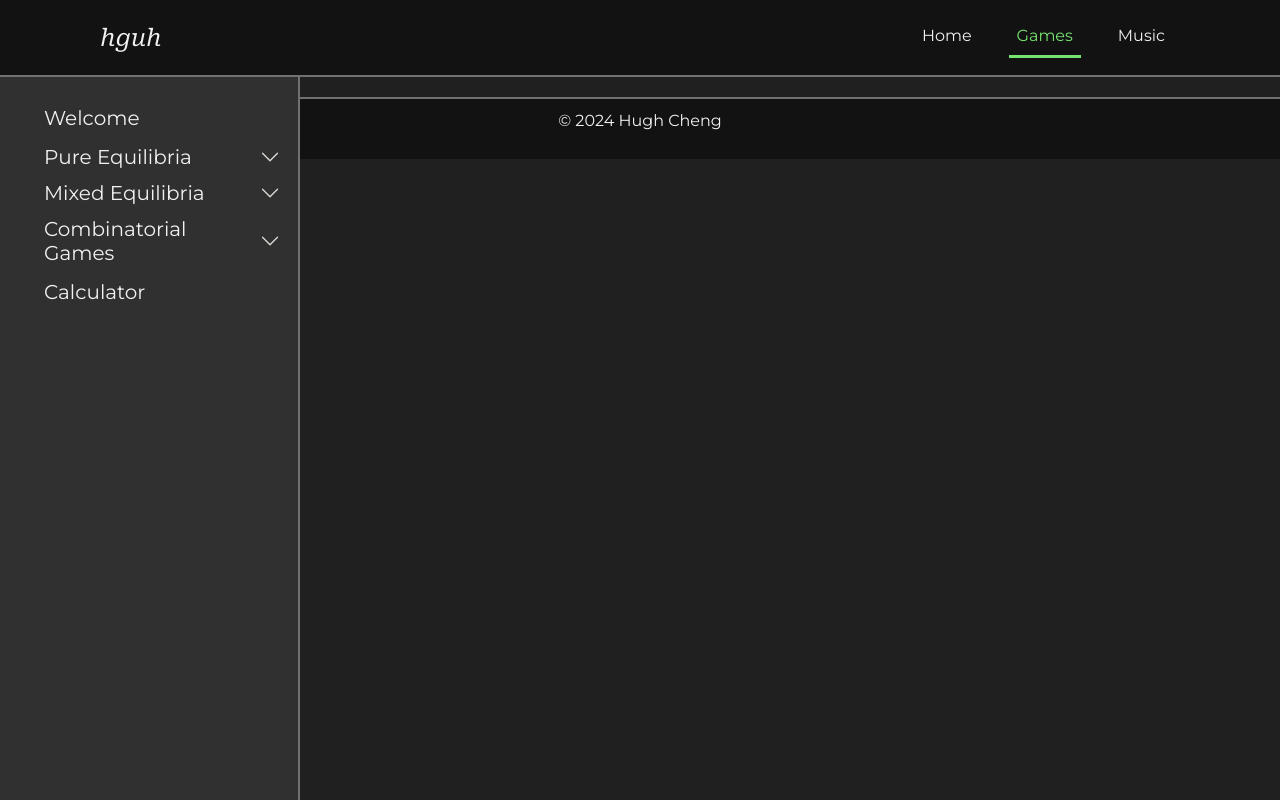
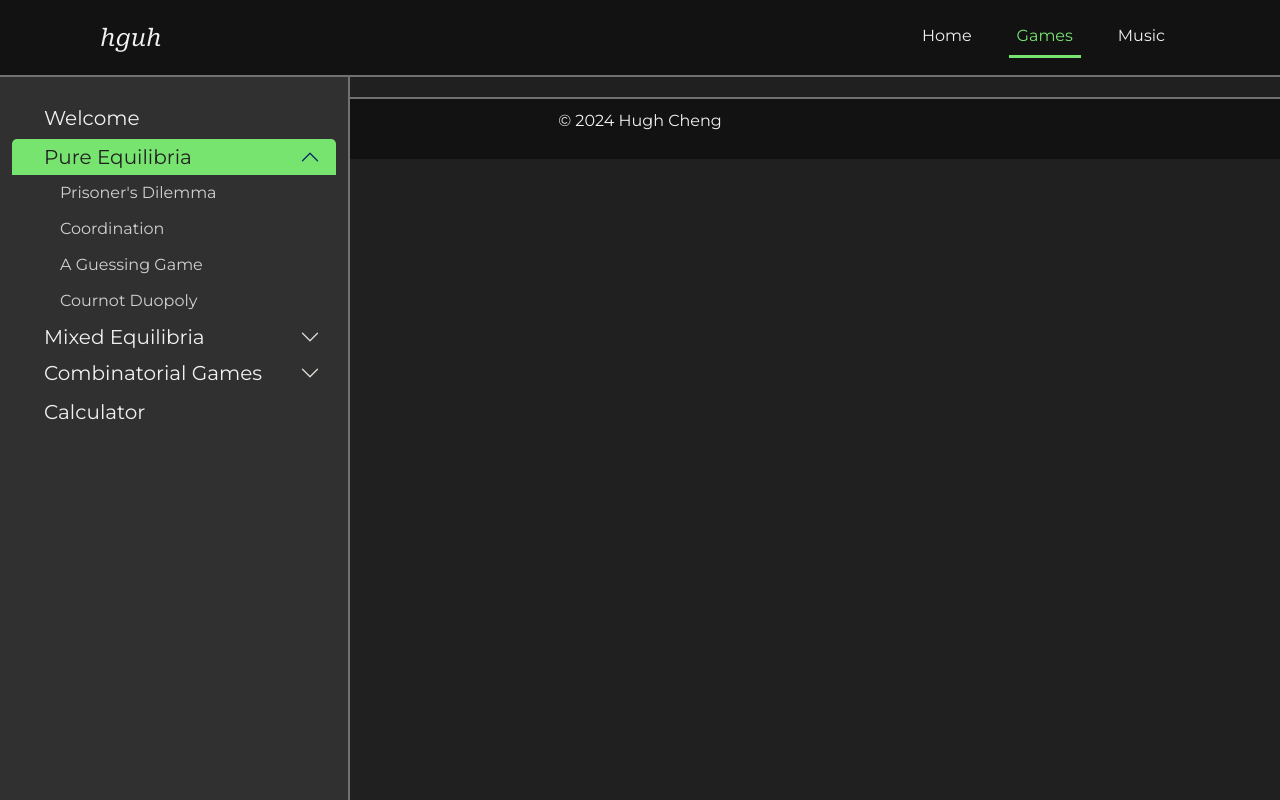
Before and after one commit to hguh-cheng/WEBSITE, an Eleventy site: page hughcheng_eleventy/src/games/pure/index.html in a window 1280 px wide. Built offline with nearby package versions, Linux system fonts and the light colour scheme; Eleventy itself is replaced by a stand-in of ours; files that its build step writes are made by us from their sources.

Commit message:
Sidenav Beauty

```diff
--- a/hughcheng_eleventy/src/_includes/gameslayout.html
+++ b/hughcheng_eleventy/src/_includes/gameslayout.html
@@ -14,36 +14,25 @@ root: root
         <div class="accordion-item">
           <h2 class="accordion-header">
             <button
-              class="accordion-button {% if not page.url contains item.href %}collapsed{% endif %}"
+              class="accordion-button section-header"
               type="button"
               data-bs-toggle="collapse"
-              data-bs-target="#collapse-{{loop.index}}"
-              {%
-              if
-              page.url
-              contains
-              item.href
-              %}aria-expanded="true"
-              {%
-              else
-              %}aria-expanded="false"
-              {%
-              endif
-              %}
+              data-bs-target="#collapse-{{item.subtitle | slugify}}"
+              aria-expanded="false"
+              data-href="{{root}}{{item.href}}"
+              data-parent="#sidenavAccordion"
             >
               {{item.subtitle}}
             </button>
           </h2>
           <div
-            id="collapse-{{loop.index}}"
-            class="accordion-collapse collapse {% if page.url contains item.href %}show{% endif %}"
+            id="collapse-{{item.subtitle | slugify}}"
+            class="accordion-collapse collapse"
+            data-bs-parent="#sidenavAccordion"
           >
             <div class="accordion-body p-0">
               {% for subtab in item.subtabs %}
-              <a
-                href="{{root}}{{subtab.href}}"
-                class="nav-link {% if page.url == subtab.href %}active{% endif %}"
-              >
+              <a href="{{root}}{{subtab.href}}" class="nav-link">
                 {{subtab.subtitle}}
               </a>
               {% endfor %}
@@ -52,12 +41,7 @@ root: root
         </div>
         {% else %}
         <!-- Items without subtabs -->
-        <a
-          href="{{root}}{{item.href}}"
-          class="nav-link {% if page.url == item.href %}active{% endif %}"
-        >
-          {{item.subtitle}}
-        </a>
+        <a href="{{root}}{{item.href}}" class="nav-link"> {{item.subtitle}} </a>
         {% endif %} {% endfor %}
       </div>
     </nav>
@@ -66,3 +50,6 @@ root: root
     <main class="col-md-9 ms-sm-auto col-lg-10 px-md-4">{{content}}</main>
   </div>
 </div>
+
+<!-- Include the navigation JavaScript -->
+<script src="{{root}}games/gamesNav.js"></script>
--- /dev/null
+++ b/hughcheng_eleventy/src/games/gamesNav.js
@@ -0,0 +1,126 @@
+document.addEventListener("DOMContentLoaded", function () {
+  const sectionHeaders = document.querySelectorAll(".section-header");
+  const currentPath = window.location.pathname;
+
+  // Get parent section ID from path
+  function getParentSectionId(path) {
+    const sections = ["pure", "mixed", "combinatorial"];
+    for (const section of sections) {
+      if (path.includes(`/games/${section}/`)) {
+        return `collapse-${section}-equilibria`;
+      }
+    }
+    return null;
+  }
+
+  // Reset accordion states
+  function resetAccordions() {
+    document.querySelectorAll(".accordion-button").forEach((button) => {
+      button.classList.add("collapsed");
+      const target = document.querySelector(
+        button.getAttribute("data-bs-target")
+      );
+      if (target) {
+        target.classList.remove("show");
+      }
+    });
+  }
+
+  // Set active accordion and subtab
+  function setActiveSection(sectionId) {
+    resetAccordions();
+
+    const activeAccordion = document.getElementById(sectionId);
+    if (activeAccordion) {
+      const parentButton =
+        activeAccordion.previousElementSibling.querySelector(
+          ".accordion-button"
+        );
+      if (parentButton) {
+        // Highlight the main accordion button
+        document.querySelectorAll(".accordion-button").forEach((btn) => {
+          btn.classList.remove("active");
+        });
+        parentButton.classList.remove("collapsed");
+        parentButton.classList.add("active");
+        activeAccordion.classList.add("show");
+      }
+    }
+
+    // Highlight active subtab
+    document.querySelectorAll(".accordion-body .nav-link").forEach((link) => {
+      link.classList.remove("active");
+      if (link.href === window.location.href) {
+        link.classList.add("active");
+      }
+    });
+  }
+
+  // Handle subtab highlighting on load
+  const activeLink = document.querySelector(".accordion-body .nav-link.active");
+  if (activeLink) {
+    const parentCollapse = activeLink.closest(".accordion-collapse");
+    if (parentCollapse) {
+      const sectionId = parentCollapse.id;
+      sessionStorage.setItem("activeAccordion", sectionId);
+      setActiveSection(sectionId);
+    }
+  } else {
+    // Expand the main tab based on URL
+    const parentSectionId = getParentSectionId(currentPath);
+    if (parentSectionId) {
+      sessionStorage.setItem("activeAccordion", parentSectionId);
+      setActiveSection(parentSectionId);
+    }
+  }
+
+  // Restore accordion state from sessionStorage
+  const activeAccordionId = sessionStorage.getItem("activeAccordion");
+  if (activeAccordionId) {
+    setActiveSection(activeAccordionId);
+  }
+
+  // Handle accordion clicks
+  sectionHeaders.forEach((header) => {
+    header.addEventListener("click", function (e) {
+      const buttonRect = this.getBoundingClientRect();
+      const clickX = e.clientX - buttonRect.left;
+      const arrowZone = 60; // Width of the arrow area
+
+      if (clickX < buttonRect.width - arrowZone) {
+        // Handle main tab navigation
+        const href = this.getAttribute("data-href");
+        if (href) {
+          const targetCollapse = this.getAttribute("data-bs-target");
+          if (targetCollapse) {
+            const accordionId = targetCollapse.substring(1);
+            sessionStorage.setItem("activeAccordion", accordionId);
+
+            // Highlight clicked accordion button
+            document.querySelectorAll(".accordion-button").forEach((btn) => {
+              btn.classList.remove("active");
+            });
+            this.classList.add("active");
+          }
+          window.location.href = href;
+        }
+      } else {
+        // Toggle accordion state
+        const targetCollapse = this.getAttribute("data-bs-target");
+        if (targetCollapse) {
+          const accordionId = targetCollapse.substring(1);
+          const isCurrentlyActive =
+            sessionStorage.getItem("activeAccordion") === accordionId;
+
+          if (!isCurrentlyActive) {
+            sessionStorage.setItem("activeAccordion", accordionId);
+            setActiveSection(accordionId);
+          } else {
+            resetAccordions();
+            sessionStorage.removeItem("activeAccordion");
+          }
+        }
+      }
+    });
+  });
+});
--- a/hughcheng_eleventy/src/games/gamesStyles.css
+++ b/hughcheng_eleventy/src/games/gamesStyles.css
@@ -2,10 +2,10 @@
 .sidenav {
   background-color: #303030;
   position: fixed;
-  top: 77px; /* Matches header height */
+  top: 77px;
   left: 0;
   bottom: 0;
-  width: 300px;
+  width: 350px;
   padding-top: 20px;
   border-right: 2px solid #717171;
   z-index: 100;
@@ -14,9 +14,9 @@
 
 /* Main content area */
 .gamesmain {
-  margin-left: 300px; /* Match sidenav width */
+  margin-left: 350px;
   padding: 20px;
-  margin-top: 77px; /* Match header height */
+  margin-top: 77px;
 }
 
 /* Accordion customization */
@@ -28,13 +28,25 @@
 .accordion-button {
   background-color: #303030;
   color: #f1f1f1;
-  padding: 6px 6px 6px 32px;
+  padding: 6px 32px 6px 32px;
   font-size: 20px;
+  cursor: pointer;
+  position: relative;
+  justify-content: space-between;
+  align-items: center;
+}
+
+.accordion-button::after {
+  margin-left: auto;
+  margin-right: 0;
+  filter: invert(1);
+  position: absolute;
+  right: 16px;
 }
 
 .accordion-button:not(.collapsed) {
-  background-color: #78e470;
-  color: #202020;
+  background-color: #303030;
+  color: #f1f1f1;
 }
 
 .accordion-button:focus {
@@ -42,17 +54,28 @@
   border-color: transparent;
 }
 
-.accordion-button::after {
-  filter: invert(1);
+.accordion-button.active {
+  background-color: #78e470 !important;
+  color: #202020 !important;
 }
 
-.accordion-button:not(.collapsed)::after {
-  filter: none;
+.accordion-button.active::after {
+  filter: none !important;
+}
+
+/* Regular accordion button when expanded but not active */
+.accordion-button:not(.collapsed):not(.active) {
+  background-color: #303030;
+  color: #f1f1f1;
+}
+
+.accordion-button:not(.collapsed):not(.active)::after {
+  filter: invert(1);
 }
 
 /* Navigation links */
 .nav-link {
-  padding: 6px 6px 6px 32px;
+  padding: 6px 32px 6px 32px;
   color: #f1f1f1;
   font-size: 20px;
 }
@@ -63,8 +86,8 @@
 }
 
 .nav-link.active {
-  background-color: #78e470;
-  color: #202020;
+  background-color: #78e470 !important;
+  color: #202020 !important;
 }
 
 /* Subtabs */
@@ -85,6 +108,11 @@
 .accordion-body .nav-link.active {
   background-color: #78e470;
   color: #202020;
+}
+
+/* Prevent Bootstrap's color changes */
+.accordion-button:not(.collapsed) {
+  box-shadow: none !important;
 }
 
 /* Matrix styles */
```
Also changed, not shown: 17 other files.
